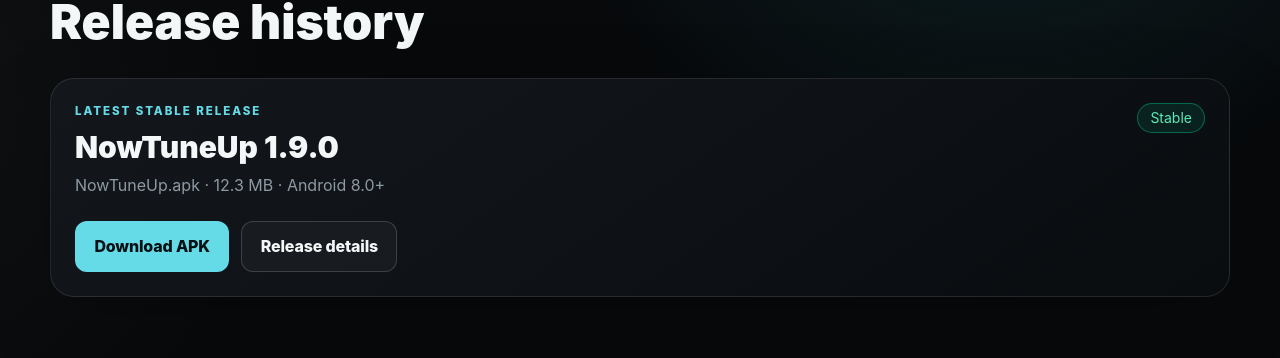
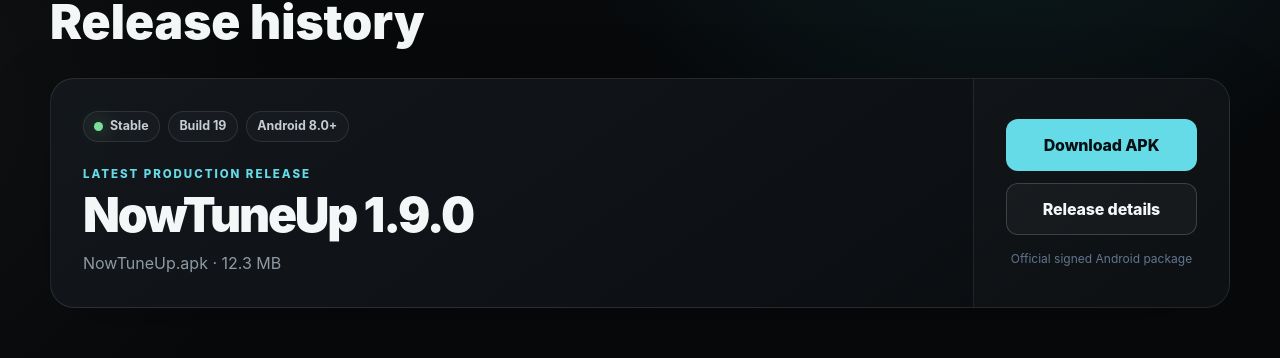
Before and after one commit to kzabCde/NowTuneUp-Smart-OBD-Vehicle-Monitor, a Next.js app in the folder web/: page /releases in a window 1280 px wide. Shown: the part 168-526 px from the top of the page. Built offline with nearby package versions, Linux system fonts and the light colour scheme; no server answers.

Commit message:
Redesign release presentation

```diff
--- a/web/components/ui/ReleaseCard.tsx
+++ b/web/components/ui/ReleaseCard.tsx
@@ -7,27 +7,29 @@
 
 export function ReleaseCard({ release, compact = false }: { release: ReleaseInfo; compact?: boolean }) {
   return (
-    <article className="panel p-6">
-      <div className="flex flex-wrap items-start justify-between gap-4">
-        <div>
-          <p className="eyebrow">Latest stable release</p>
-          <h2 className="mt-2 text-3xl font-black">NowTuneUp {release.version}</h2>
-          <p className="muted mt-2">
-            {release.apkName} · {bytes(release.apkSize)} · {release.minimumAndroid}+
-          </p>
+    <article className="panel overflow-hidden">
+      <div className="grid gap-0 lg:grid-cols-[1fr_auto]">
+        <div className="p-6 md:p-8">
+          <div className="flex flex-wrap items-center gap-2">
+            <span className="chip"><span className="status-dot" aria-hidden="true" /> Stable</span>
+            <span className="chip">Build {release.versionCode}</span>
+            <span className="chip">{release.minimumAndroid}+</span>
           </div>
-        <span className="rounded-full border border-emerald-400/40 bg-emerald-400/10 px-3 py-1 text-sm text-emerald-300">
-          Stable
-        </span>
+          <p className="eyebrow mt-6">Latest production release</p>
+          <h2 className="mt-2 text-4xl font-black tracking-[-0.045em] md:text-5xl">NowTuneUp {release.version}</h2>
+          <p className="muted mt-3">{release.apkName} · {bytes(release.apkSize)}</p>
+          {!compact && <p className="mt-5 max-w-3xl leading-7 text-slate-300">{release.releaseNotes}</p>}
         </div>
-      {!compact && <p className="mt-5 whitespace-pre-line text-slate-300">{release.releaseNotes}</p>}
-      <div className="mt-6 flex flex-wrap gap-3">
+
+        <div className="flex min-w-64 flex-col justify-center gap-3 border-t border-white/8 bg-white/[0.018] p-6 lg:border-l lg:border-t-0 md:p-8">
           <Link className="button" href={release.downloadUrl} download aria-label={`Download NowTuneUp ${release.version} APK`}>
             Download APK
           </Link>
           <Link className="button secondary" href={`/releases/${encodeURIComponent(release.version)}`}>
             Release details
           </Link>
+          <p className="mt-1 text-center text-xs text-slate-500">Official signed Android package</p>
+        </div>
       </div>
     </article>
   );
```
Lines whose indentation alone changed are shown as unchanged.
